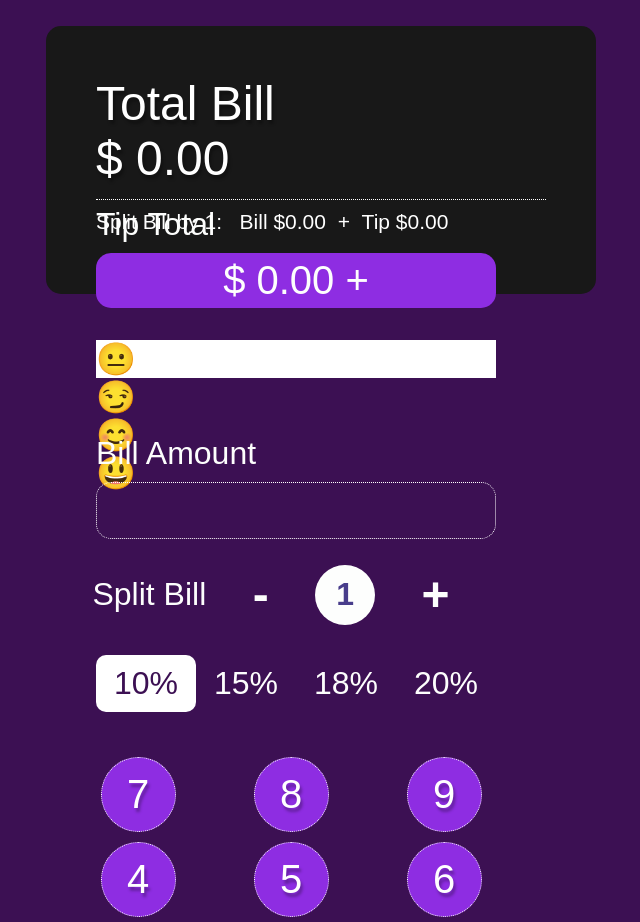
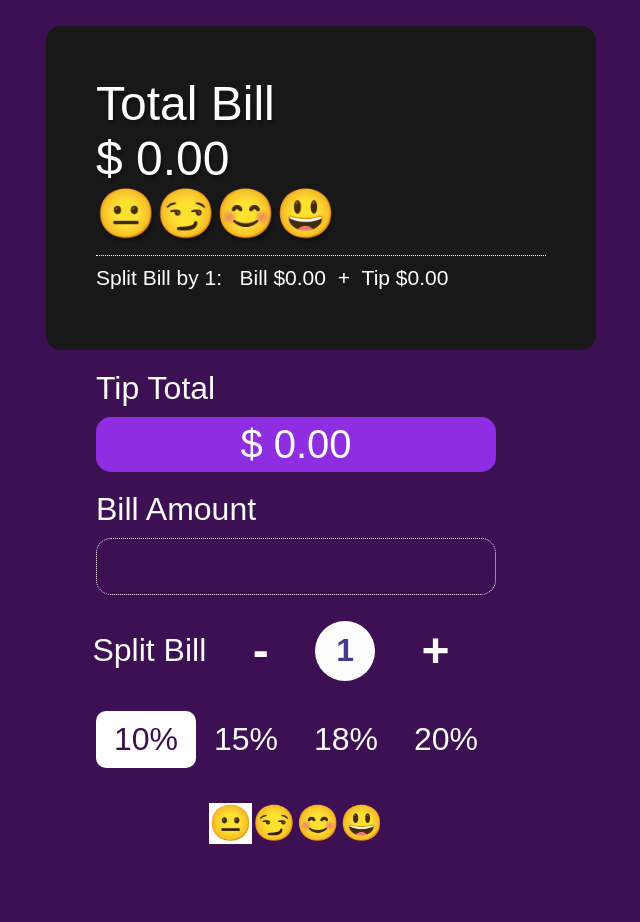
Before and after one commit to jamesdesigns/react-calculator, a React (Create React App) app: page / in a window 1280 px wide. Shown: the top 922 px of the page, without its empty margins (369-1009 px from the left). Built offline with nearby package versions, Linux system fonts and the light colour scheme.

Commit message:
Add the ratings props to the Total Bill in the results component

```diff
--- a/src/Inputs.js
+++ b/src/Inputs.js
@@ -31,17 +31,7 @@ class Inputs extends Component {
 			<div className="inputs flex-col">
                     <div style={{ paddingLeft: '50px'}} className="tip-total flex-col">
                         <span>Tip Total </span>
-                        <span className="align-center">$ {this.props.tipTotal.toFixed(2)} + {this.props.ratingsEmoji}</span>
-                        <ul>
-                        {
-							ratingsEmoji.map((el, i) => (
-								<li className={this.handleStyleChange(i)} key={el} onClick={() => this.handleTipSelect(i)}>
-									{el}
-								</li>
-							))
-						}
-                            <li></li>
-                        </ul>
+                        <span className="align-center">$ {this.props.tipTotal.toFixed(2)}</span>
                     </div>
                     <div style={{ paddingLeft: '50px'}} className="bill-total flex-col">
                         <span>Bill Amount</span>
@@ -67,9 +57,18 @@ class Inputs extends Component {
 								<li className={this.handleStyleChange(i)} key={el} onClick={() => this.handleTipSelect(i)}>
 									{el}
 								</li>
+                            ))
+						}
+					</ul>
+                    <div style={{ backgroundColor: 'transparent', fontSize: '35px'}}  className="flex-row">
+                        {
+							ratingsEmoji.map((el, i) => (
+								<p className={this.handleStyleChange(i)} key={el} onClick={() => this.handleTipSelect(i)}>
+									{el}
+								</p>
 							))
 						}
-					</ul>
+                    </div>
 				</div>
 
 			</div>
--- a/src/Results.js
+++ b/src/Results.js
@@ -12,6 +12,7 @@ const Results = (props) => {
 			<li className="cost-pp flex-col">
 				<span>Total Bill</span>
 				<span>$ {props.costPerPerson.toFixed(2)}</span>
+                <span>{props.ratings}</span>
 			</li>
 			<li className="col-2">
                 <span>Split Bill by {partyCount}: </span>&nbsp;&nbsp;
```
